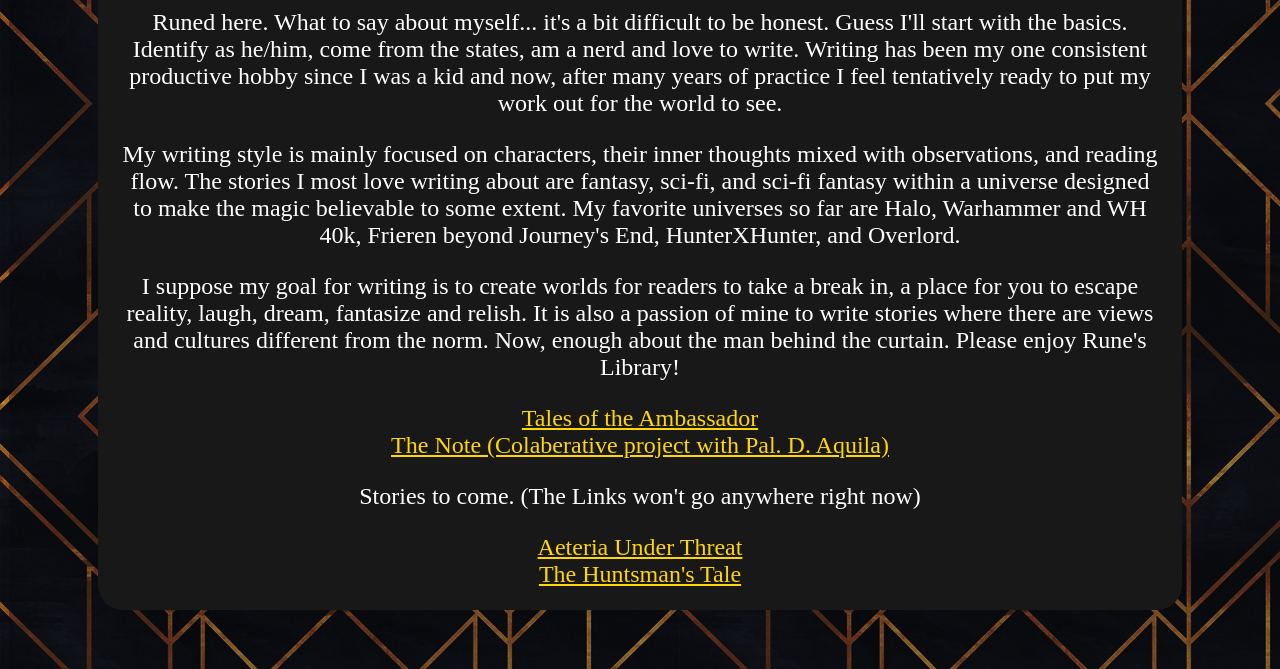
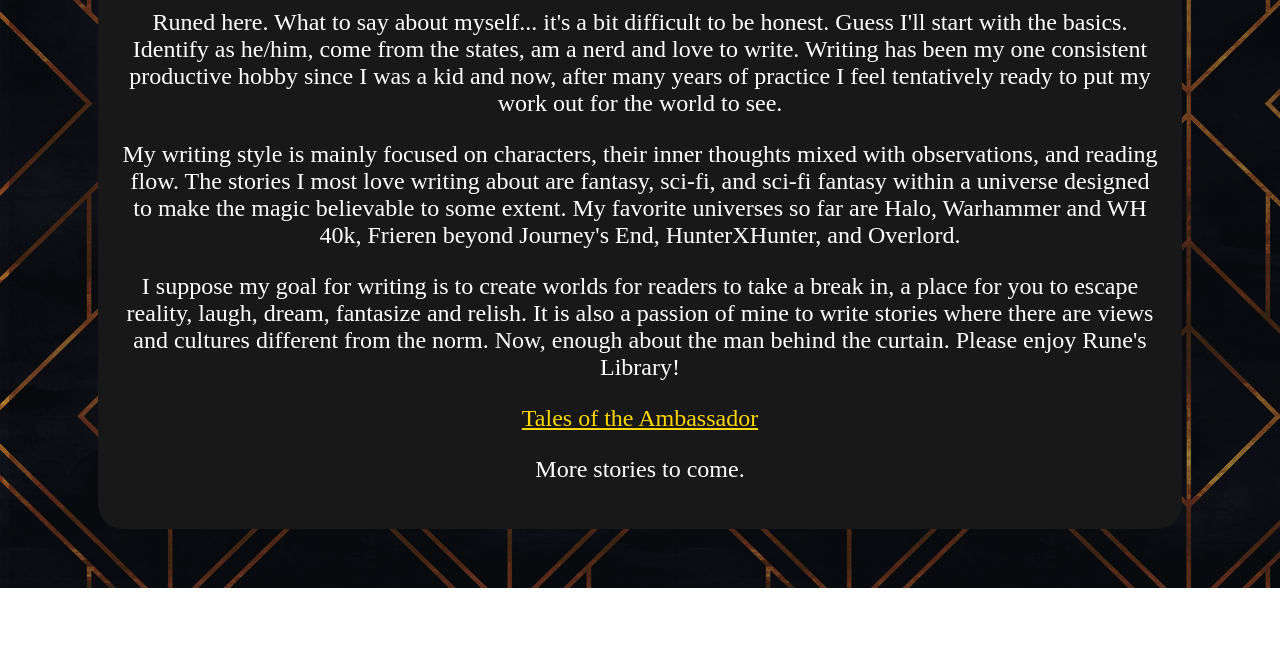
Before and after one commit to RunedWriter/RuneWriter_Webstory_Site, a plain HTML site: page index.html in a window 1280 px wide. Shown: the part 263-932 px from the top of the page. After the commit the page ends 851 px from the top, so only its background shows below. Drawn offline with Linux system fonts and the light colour scheme.

Commit message:
Commented out inactive/unready links as well as the note project

```diff
--- a/index.html
+++ b/index.html
@@ -23,11 +23,11 @@
                 <li>
                     <a href="tales-of-ambassador/index.html" rel="noopener noreferrer">Tales of the Ambassador</a>
                 </li>
-                <li>
+                <!-- <li>
                     <a href="pal-rune-story/the-note.html" rel="noopener noreferrer">The Note (Colaberative project with Pal. D. Aquila)</a>
-                </li>
-                <p>Stories to come. (The Links won't go anywhere right now)</p>
-                <li>
+                </li> -->
+                <p>More stories to come.</p>
+                <!-- <li>
                     <a href="aeteria-under-threat/index.html" rel="noopener noreferrer">
                         Aeteria Under Threat</a>
                 </li>
@@ -35,10 +35,10 @@
                     <a href="hunt-tale/index.html" rel="noopener noreferrer">
                         The Huntsman's Tale</a>
                 </li>
-                <!-- <li>
+                <li>
                     <a href="made-god-a-sandwich/index.html" rel="noopener noreferrer">
                         Gave god a sandwich, now I'm king of a planet?!?</a>
-                </li> -->
+                </li>           -->
             </div>
         </div>
     </body>
```
